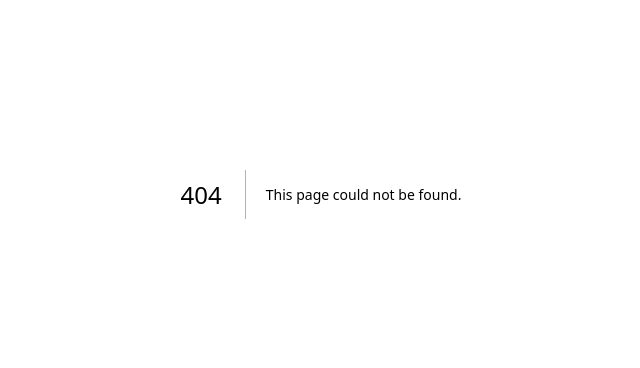
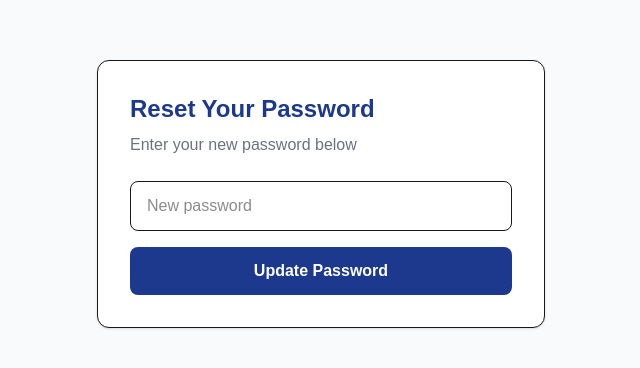
Before and after one commit to mb7184313900/simcha-organizer, a Next.js app: page /reset-password in a window 1280 px wide. Before the commit this address had no page. Shown: the part 206-574 px from the top of the page, without its empty margins (319-959 px from the left). Built offline with nearby package versions, Linux system fonts and the light colour scheme; no server answers.

Commit message:
Add reset password page

```diff
--- /dev/null
+++ b/app/reset-password/page.jsx
@@ -0,0 +1,46 @@
+'use client'
+import { useState } from 'react'
+import { supabase } from '../../lib/supabase'
+
+export default function ResetPassword() {
+  const [password, setPassword] = useState('')
+  const [message, setMessage] = useState('')
+  const [loading, setLoading] = useState(false)
+
+  const handleReset = async () => {
+    setLoading(true)
+    const { error } = await supabase.auth.updateUser({ password })
+    if (error) {
+      setMessage(error.message)
+    } else {
+      setMessage('Password updated successfully! You can now sign in.')
+    }
+    setLoading(false)
+  }
+
+  return (
+    <main className="min-h-screen bg-gray-50 flex items-center justify-center">
+      <div className="bg-white p-8 rounded-xl shadow-sm border w-full max-w-md">
+        <h1 className="text-2xl font-bold text-blue-900 mb-2">Reset Your Password</h1>
+        <p className="text-gray-500 mb-6">Enter your new password below</p>
+        <div className="space-y-4">
+          <input
+            type="password"
+            placeholder="New password"
+            value={password}
+            onChange={e => setPassword(e.target.value)}
+            className="w-full border rounded-lg px-4 py-3 focus:outline-none focus:ring-2 focus:ring-blue-500"
+          />
+          <button
+            onClick={handleReset}
+            disabled={loading}
+            className="w-full bg-blue-900 text-white py-3 rounded-lg font-bold hover:bg-blue-800 disabled:opacity-50"
+          >
+            {loading ? 'Updating...' : 'Update Password'}
+          </button>
+        </div>
+        {message && <p className="mt-4 text-center text-sm text-green-600">{message}</p>}
+      </div>
+    </main>
+  )
+}
```
